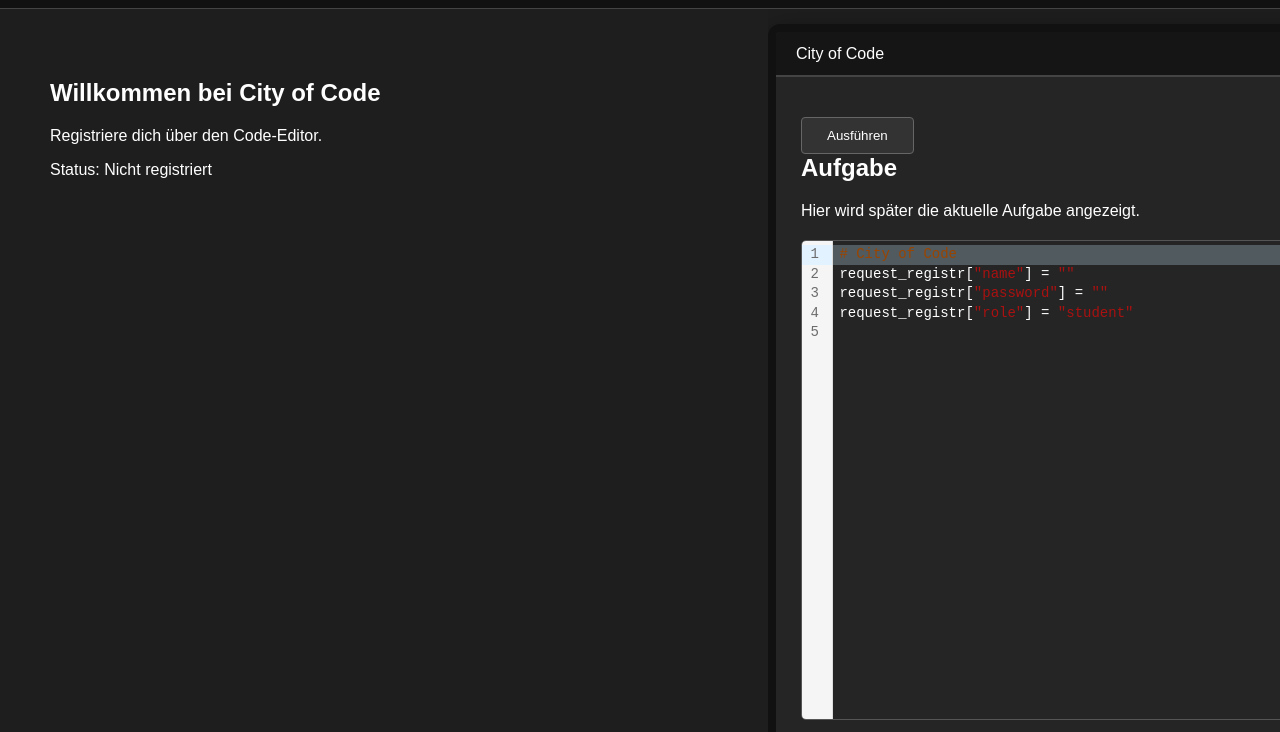
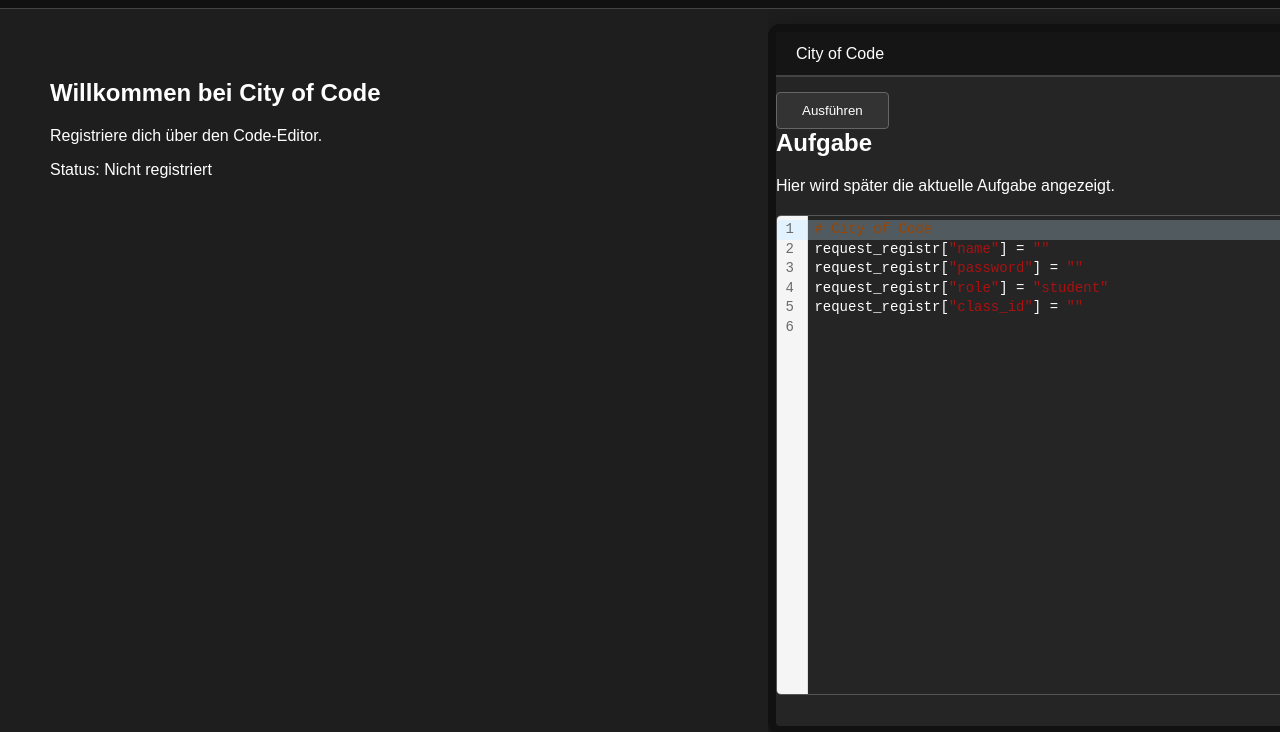
Before and after one commit to Raven632/City-of-Code, a website built with Vite: page frontend/index.html in a window 1280 px wide. Shown: the part 51-783 px from the top of the page. Built offline with nearby package versions, Linux system fonts and the light colour scheme.

Commit message:
Frontend: codemirror, monitor, styles

```diff
--- a/frontend/src/components/codemirror.js
+++ b/frontend/src/components/codemirror.js
@@ -7,6 +7,7 @@ export function createCodeMirror(parent) {
 request_registr["name"] = ""
 request_registr["password"] = ""
 request_registr["role"] = "student"
+request_registr["class_id"] = ""
 `;
 
     const state = EditorState.create({
--- a/frontend/src/components/monitor.js
+++ b/frontend/src/components/monitor.js
@@ -38,9 +38,21 @@ export function createMonitor() {
 
         </div>
     `;
-    const editorContainer = monitor.querySelector("#code-editor");
+    const editorContainer = monitor.querySelector(".code-editor");
+    const terminalOutput = monitor.querySelector(".terminal-output");
+    const runButton = monitor.querySelector(".run-button");
 
-    createCodeMirror(editorContainer);
+    const editor = createCodeMirror(editorContainer);
 
+    runButton.addEventListener("click", () => {
+        const code = editor.state.doc.toString();
+
+        terminalOutput.innerHTML = `
+            <div>> Code wird ausgeführt...</div>
+            <div>> ${code.replace(/\n/g, "<br>")}</div>
+        `;
+
+        console.log(code);
+    });
     return monitor;
 }
--- a/frontend/src/styles/interfaces.css
+++ b/frontend/src/styles/interfaces.css
@@ -1,6 +1,7 @@
 .monitor {
     width: 150%;
-    min-height: calc(100vh - 90px);
+    height: calc(100vh - 90px);
+    min-height: 0;
     overflow: hidden;
 
     margin-top: 15px;
@@ -10,10 +11,14 @@
     border-radius: 12px;
 
     box-shadow: 0 10px 30px rgba(0, 0, 0, 0.5);
+
+    display: flex;
+    flex-direction: column;
 }
 
 .monitor-header {
     height: 45px;
+    flex-shrink: 0;
 
     display: flex;
     align-items: center;
@@ -25,9 +30,13 @@
 }
 
 .monitor-screen {
-    height: calc(100% - 45px);
+    flex: 1;
+    min-height: 0;
+
+    display: flex;
+    flex-direction: column;
+
     overflow-y: auto;
-    padding: 25px;
 }
 
 .task-area {
@@ -40,9 +49,22 @@
 
 .code-editor {
     height: 480px;
+    min-height: 480px;
+    max-height: 480px;
+
+    flex-shrink: 0;
+
     border: 1px solid #555;
     border-radius: 5px;
     overflow: hidden;
+}
+
+.code-editor .cm-editor {
+    height: 100%;
+}
+
+.code-editor .cm-scroller {
+    overflow: auto !important;
 }
 
 .code-editor-placeholder span {
```
